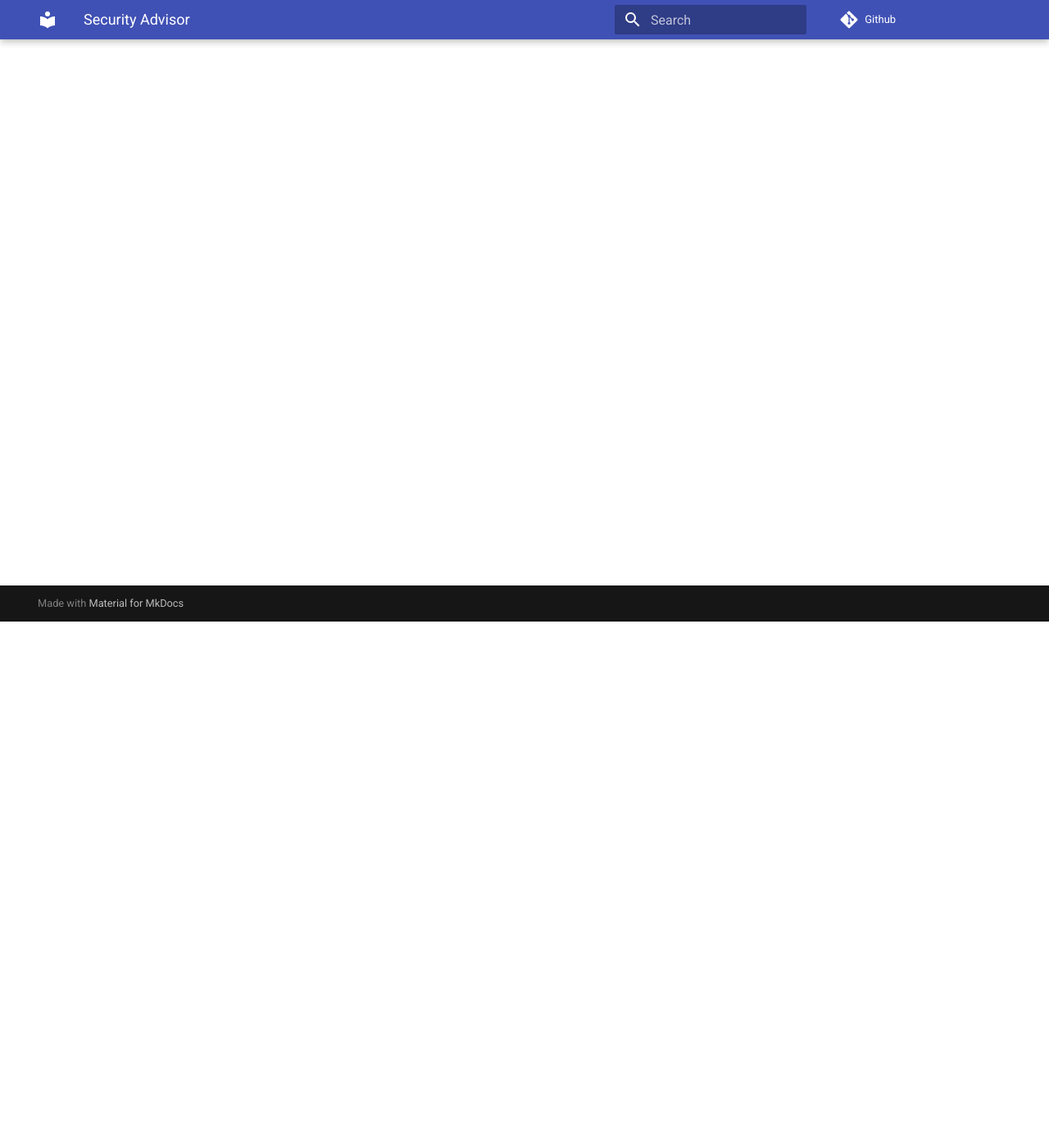
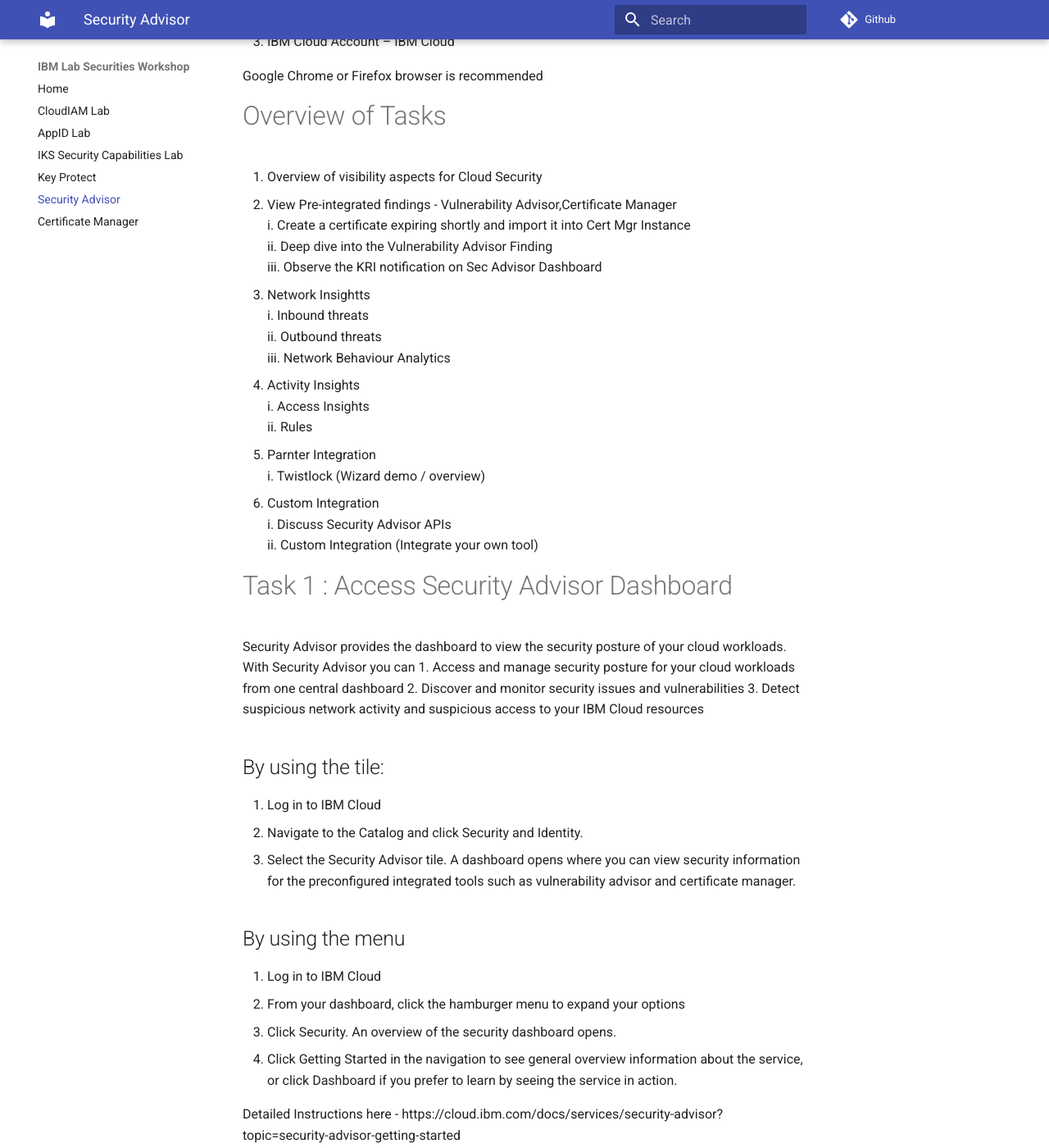
Before and after one commit to ibm-cloud-architecture/ibm-security-workshop, an MkDocs documentation site: the page built from docs/SecurityAdvisor/README.md, in a window 1280 px wide and 1400 px high, scrolled down 642 px. Shown: the whole window at 82% size. Built offline with MkDocs 1.6.1 and Material for MkDocs 9.7.7, drawn with Linux system fonts in a browser that asks for light colours; some of the changed text lies outside the part shown.

Commit message:
Changes to Sec Advisor Lab  Doc

````diff
--- a/docs/SecurityAdvisor/README.md
+++ b/docs/SecurityAdvisor/README.md
@@ -1 +1,99 @@
 # Security Advisor Lab
+
+# Introduction to the Lab
+
+In this hands-on lab, you will learn how to gain visibility to your resources deployed on cloud.
+
+- You will learn how to use security advisor dashboard to understand your security posture and do drill downs.
+- You will learn about pre-integrated findings in Security Advisor
+- You will view a demo of Network Insights(Beta)\* \* You will view a demo of Partner Integration through wizard (Twistlock)
+- Understand Security Advisor Findings API and create a custom card in Security Advisor.
+
+## What you need
+
+For completing this lab, you will need the following / complete these pre-requisites.
+
+1. Laptop – install the IBM Cloud CLI, Install IBM Cloud Kubernetes Service plug-in CLI ,
+2. Internet Connectivity
+3. IBM Cloud Account – IBM Cloud
+
+Google Chrome or Firefox browser is recommended
+
+# Overview of Tasks
+1.	Overview of visibility aspects for Cloud Security
+2.	View Pre-integrated findings - Vulnerability Advisor,Certificate Manager
+   i.	Create a certificate expiring shortly and import it into Cert Mgr Instance
+   ii.	Deep dive into the Vulnerability Advisor Finding
+   iii.	Observe the KRI notification on Sec Advisor Dashboard
+3.	Network Insightts
+   i.	Inbound threats
+   ii.	Outbound threats
+   iii.	Network Behaviour Analytics
+4.	Activity Insights
+   i.	Access Insights
+   ii.	Rules
+5.	Parnter Integration
+   i.	Twistlock (Wizard demo / overview)
+6. Custom Integration
+   i.	Discuss Security Advisor APIs
+   ii.	Custom Integration (Integrate your own tool)
+
+# Task 1 : Access Security Advisor Dashboard
+
+Security Advisor provides the dashboard to view the security posture of your cloud workloads.  With Security Advisor you can
+1.	Access and manage security posture for your cloud workloads from one central dashboard
+2.	Discover and monitor security issues and vulnerabilities
+3.	Detect suspicious network activity and suspicious access to your IBM Cloud resources
+
+## By using the tile:
+1.	Log in to IBM Cloud
+2.	Navigate to the Catalog and click Security and Identity.
+3.	Select the Security Advisor tile. A dashboard opens where you can view security information for the preconfigured integrated tools such as vulnerability advisor and certificate manager.
+
+## By using the menu
+1.	Log in to IBM Cloud
+2.	From your dashboard, click the hamburger menu to expand your options
+3.	Click Security. An overview of the security dashboard opens.
+4.	Click Getting Started in the navigation to see general overview information about the service, or click Dashboard if you prefer to learn by seeing the service in action.
+
+Detailed Instructions here - https://cloud.ibm.com/docs/services/security-advisor?topic=security-advisor-getting-started
+
+# Task 2 :  Security Advisor Pre-integrated Findings
+
+## Certificate Manager Findings
+IBM Cloud Certificate Manager helps you to store and manage SSL certificates for your IBM cloud-based apps.
+Create Certificate Manager Instance
+
+To get started, create a new Certificate Manager service instance by completing the following steps:
+1.	In the IBM Cloud catalog, select Certificate Manager.
+2.	Give your service instance a name, or use the pre-set name.
+3.	Click Create. ( More details here - https://cloud.ibm.com/docs/services/certificate-manager?topic=certificate-manager-getting-started#getting-started)
+
+```Ensure that you select the right **region** and **resource** group```
+
+Create and Import Certificate
+
+1.	Run the below command to create a SSL certificate expiring in 1 day
+
+`openssl req -x509 -newkey rsa:2048 -keyout key1.pem -subj "/CN=visibilitylab.example.service"  -out visibilitylab.example.service.pem -days 1 -nodes`
+
+2.	Two files will be created  - key1.pem, visibilitylab.example.service.pem
+3.	To import your organization's certificates into Certificate Manager, click Import Certificate.
+
+```If you are not able to create the certificate on your machine,please check with the instructor from where to download the certificate```
+
+## View alerts on Security Advisor Dashboard
+
+1.	Go to Security Advisor Dashboard following steps in Task 1 : Access Security Advisor Dashboard.
+2.	Refresh the dashboard after 1 min. Observe that a Key Risk Indicator appears on the certificate manager card.
+![certmgr](CertMgr.png)
+
+3.	Click on View all Findings.  The findings list is shown.
+![FindingsList](FindingsList.png)
+
+4.	Click on the finding and view the details.
+![FindingDetail](FindingsList.png)
+
+5.	Click on Find your certificate.  This will take you to the Certificate Manager instance. Observe that resource CRN in Security Advisor Finding matches with the Certificate CRN in Certificate Manager.
+
+![CertDetails](CertificateDetails.png)
````
Also changed, not shown: docs/SecurityAdvisor/Cert.png (added), docs/SecurityAdvisor/CertMgr.png (added), docs/SecurityAdvisor/CertificateDetails.png (added), docs/SecurityAdvisor/FindingDetails.png (added), docs/SecurityAdvisor/FindingsList.png (added), 3 other files.
